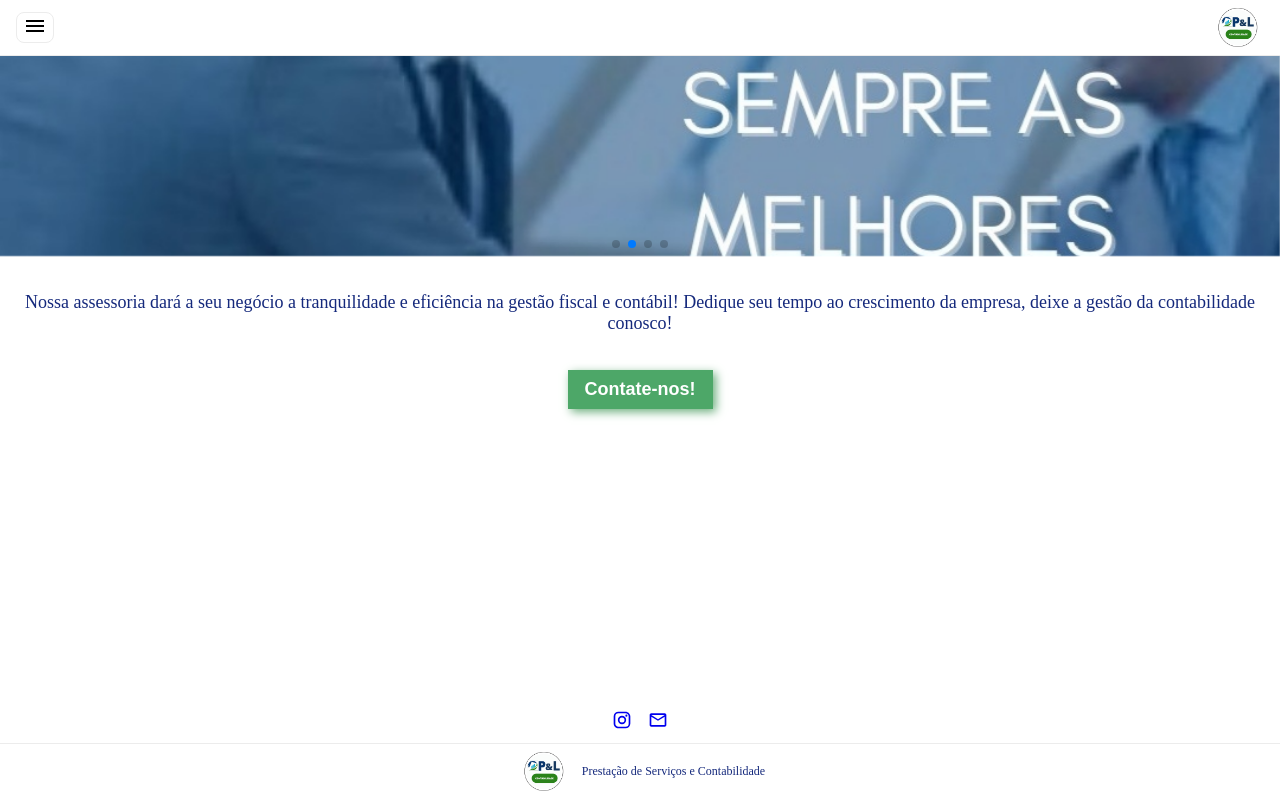
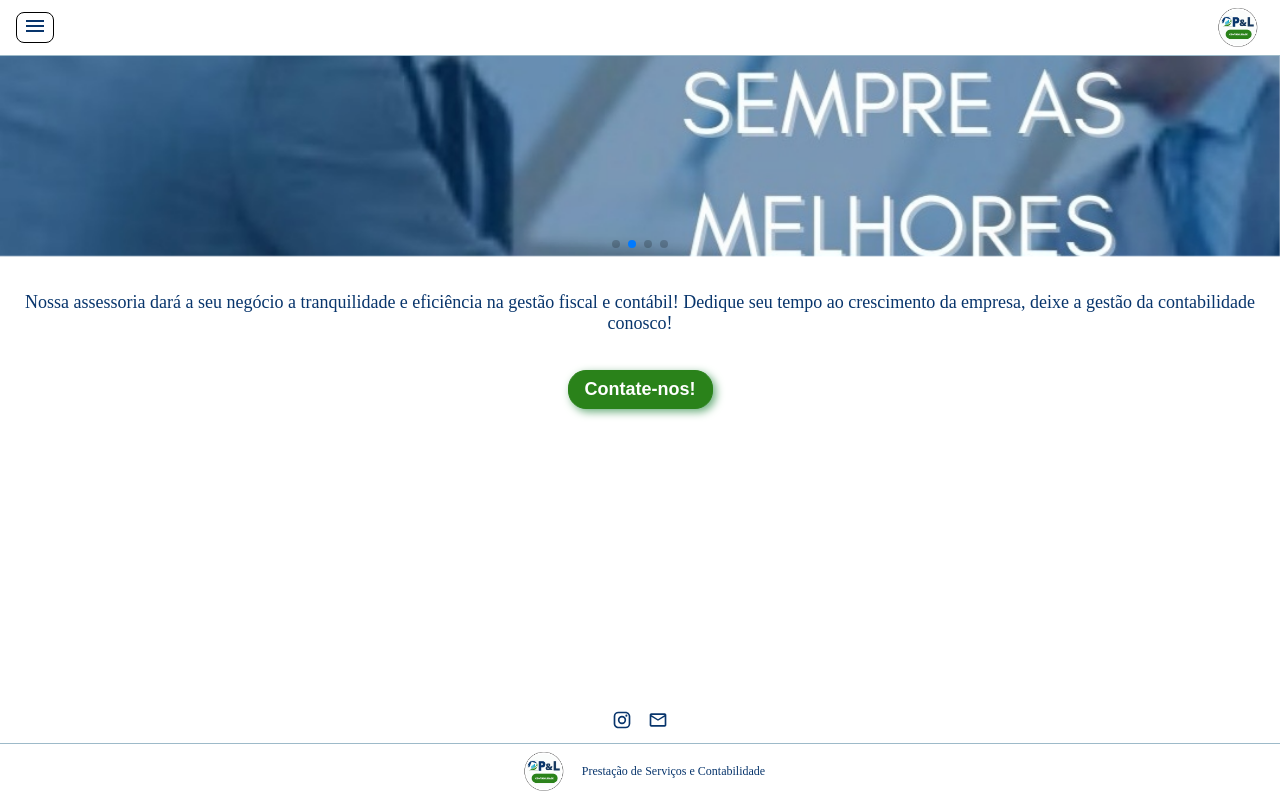
Before and after one commit to renata-aline/pl-contabil, a React (Create React App) app: page / in a window 1280 px wide. Built offline with nearby package versions, Linux system fonts and the light colour scheme.

Commit message:
ajuste na paleta de cores

```diff
--- /dev/null
+++ b/src/App.css
@@ -0,0 +1,10 @@
+:root {
+   --color-primary: #08356c;
+   --color-primary--50:#15AED7;
+   --color-secundary:#2a821a;
+   --color-secundary--50:#6daf7e;
+   --color-secundary--100:#276c2b;
+   --color-third:#ececec;
+   --color-third--50:#9DBAC9;
+
+}
--- a/src/App.js
+++ b/src/App.js
@@ -1,8 +1,9 @@
-
+import "./App.css";
 import Footer from './components/Footer';
 import Header from './components/Header';
 import Main from './components/Main';
 import Navbar from './components/Navbar';
+
 
 const App = () => {
   return (
--- a/src/components/Footer/index.css
+++ b/src/components/Footer/index.css
@@ -10,12 +10,17 @@
 .footer_social-media {
     display: flex;
     justify-content: center;
-    text-align: center;
-    color: #15297c;
     font-size: 20px;
     gap:16px;
     padding: 8px 16px;
     cursor: pointer;
+
+}
+
+.footer_social-media-link:hover,
+.footer_social-media-link:active,
+.footer_social-media-link {
+    color:var(--color-primary);
 }
 
 .footer_brand{
@@ -25,7 +30,7 @@
     align-items: center;
     width: 100%;
     height:56px ;
-    border-top: 1px solid #ececec;
+    border-top: 1px solid var(--color-third--50);
     box-sizing: border-box;
     padding: 8px 16px;
 }
@@ -36,5 +41,5 @@
 
 .footer_brand-text {
     font-size: 12px;
-    color: #15297c;
+    color: var(--color-primary);
 }
--- a/src/components/Footer/index.js
+++ b/src/components/Footer/index.js
@@ -6,11 +6,11 @@ const Footer = () => {
   return (
     <footer className="footer">
       <div className="footer_social-media">
-        <a href="https://www.instagram.com/Plservicos" target="_blank">
-          <InstagramIcon fontSize="inherit" />
+        <a href="https://www.instagram.com/Plservicos" target="_blank" className="footer_social-media-link">
+          <InstagramIcon fontSize="inherit"/>
         </a>
-        <a href="mailto:plservicos2018@gmail.com" target="_blank">
-          <MailOutlineIcon fontSize="inherit" />
+        <a href="mailto:plservicos2018@gmail.com" target="_blank" className="footer_social-media-link">
+          <MailOutlineIcon fontSize="inherit"  />
         </a>
       </div>
       <div className="footer_brand">
--- a/src/components/Main/index.css
+++ b/src/components/Main/index.css
@@ -7,7 +7,7 @@
 .main p {
     margin-bottom: 20px;
     font-size: 18px;
-    color:#15297c;
+    color:var(--color-primary);
 
 }
 
@@ -16,14 +16,15 @@
     font-weight: bold;
     padding: 8px 16px;
     margin-top: 16px;
-    border: 1px solid #4da768;
+    border: 1px solid var(--color-secundary);
     cursor: pointer;
     color:#fff;
-    background-color:#4da768;
-    box-shadow: 3px 3px 9px #6daf7e;
+    background-color:var(--color-secundary);
+    box-shadow: 3px 3px 9px var(--color-secundary--50);
+    border-radius: 18px;
 
 }
 
 .main button:hover {
-    background-color:#276c2b ;
+    background-color:var(--color-secundary--100) ;
 }
--- a/src/components/Menu/index.css
+++ b/src/components/Menu/index.css
@@ -34,9 +34,9 @@
 
 .menu a {
   text-decoration: none;
-  color: rgba(0, 0, 0, 0.87);
+  color:var(--color-primary);
 }
 
 .menu a:hover {
-  color: #15297c;
+  color: var(--color-primary--50);
 }
--- a/src/components/Navbar/index.css
+++ b/src/components/Navbar/index.css
@@ -5,7 +5,7 @@
   height: 56px;
   padding: 8px 16px;
   box-sizing: border-box;
-  border-bottom: 1px solid #ececec;
+  border-bottom: 1px solid var(--color-third--50);
 }
 
 .navbar .navbar_logo img,
@@ -16,6 +16,7 @@
 .navbar_button-action {
   cursor: pointer;
   background: none;
-  border: 1px solid #ececec;
+  border: 1px solid black;
+  color:var(--color-primary);
   border-radius: 8px;
 }
```
